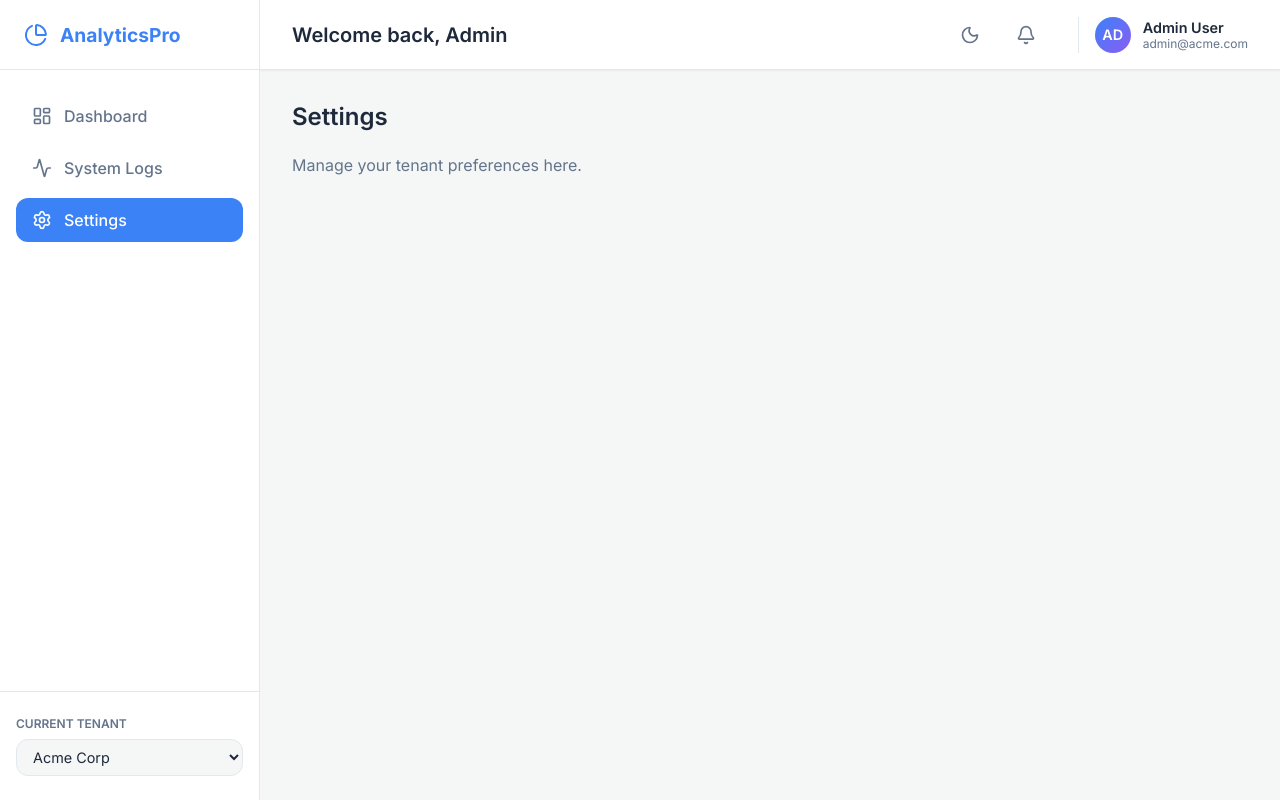
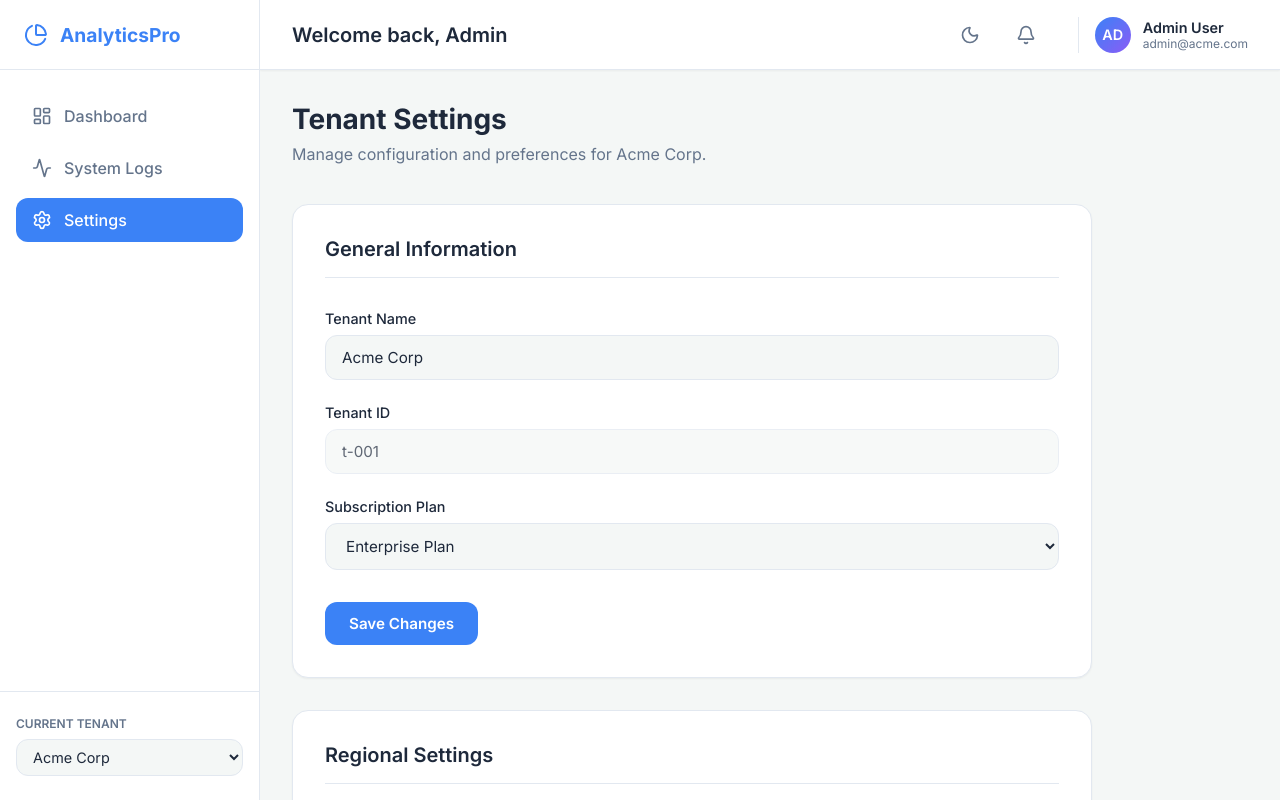
Before and after one commit to florexdev/Analytics-Dashboard, a React (Vite) app: page /settings in a window 1280 px wide. Shown: the top 800 px of the page. Built offline with nearby package versions, Linux system fonts and the light colour scheme.

Commit message:
feat: add KPICard component and tenant settings page

```diff
--- a/src/components/KPICard.tsx
+++ b/src/components/KPICard.tsx
@@ -11,7 +11,7 @@ interface KPICardProps {
   iconBgColor?: string;
 }
 
-export const KPICard: React.FC<KPICardProps> = ({
+export const KPICard: React.FC<KPICardProps> = React.memo(({
   title,
   value,
   trend,
@@ -38,4 +38,4 @@ export const KPICard: React.FC<KPICardProps> = ({
       </div>
     </div>
   );
-};
+});
--- /dev/null
+++ b/src/pages/Settings.module.css
@@ -0,0 +1,85 @@
+.container {
+  display: flex;
+  flex-direction: column;
+  gap: 32px;
+  max-width: 800px;
+}
+
+.header {
+  margin-bottom: 8px;
+}
+
+.title {
+  font-size: 1.75rem;
+  font-weight: 700;
+  margin-bottom: 8px;
+}
+
+.subtitle {
+  color: var(--text-secondary);
+  font-size: 1rem;
+}
+
+.card {
+  background-color: var(--bg-secondary);
+  border: 1px solid var(--border-color);
+  border-radius: var(--radius-lg);
+  padding: 32px;
+  box-shadow: var(--shadow-sm);
+  display: flex;
+  flex-direction: column;
+  gap: 24px;
+}
+
+.cardTitle {
+  font-size: 1.25rem;
+  font-weight: 600;
+  border-bottom: 1px solid var(--border-color);
+  padding-bottom: 16px;
+  margin-bottom: 8px;
+}
+
+.formGroup {
+  display: flex;
+  flex-direction: column;
+  gap: 8px;
+}
+
+.label {
+  font-size: 0.9rem;
+  font-weight: 500;
+  color: var(--text-primary);
+}
+
+.input {
+  padding: 12px 16px;
+  border-radius: var(--radius-md);
+  border: 1px solid var(--border-color);
+  background-color: var(--bg-primary);
+  color: var(--text-primary);
+  font-family: inherit;
+  font-size: 0.95rem;
+  outline: none;
+  transition: var(--transition-fast);
+}
+
+.input:focus {
+  border-color: var(--accent-primary);
+}
+
+.saveBtn {
+  align-self: flex-start;
+  padding: 12px 24px;
+  background-color: var(--accent-primary);
+  color: white;
+  border-radius: var(--radius-md);
+  font-weight: 600;
+  font-size: 0.95rem;
+  transition: var(--transition-fast);
+  margin-top: 8px;
+}
+
+.saveBtn:hover {
+  background-color: var(--accent-hover);
+  transform: translateY(-1px);
+}
--- a/src/pages/Settings.tsx
+++ b/src/pages/Settings.tsx
@@ -1,10 +1,56 @@
 import React from 'react';
+import { useTenant } from '../context/TenantContext';
+import styles from './Settings.module.css';
 
 export const Settings: React.FC = () => {
+  const { currentTenant } = useTenant();
+
   return (
-    <div>
-      <h1 style={{ marginBottom: '24px', fontSize: '1.5rem', fontWeight: 600 }}>Settings</h1>
-      <p style={{ color: 'var(--text-secondary)' }}>Manage your tenant preferences here.</p>
+    <div className={styles.container}>
+      <div className={styles.header}>
+        <h1 className={styles.title}>Tenant Settings</h1>
+        <p className={styles.subtitle}>Manage configuration and preferences for {currentTenant.name}.</p>
+      </div>
+
+      <div className={styles.card}>
+        <h2 className={styles.cardTitle}>General Information</h2>
+
+        <div className={styles.formGroup}>
+          <label className={styles.label}>Tenant Name</label>
+          <input type="text" className={styles.input} defaultValue={currentTenant.name} />
+        </div>
+
+        <div className={styles.formGroup}>
+          <label className={styles.label}>Tenant ID</label>
+          <input type="text" className={styles.input} defaultValue={currentTenant.id} disabled style={{ opacity: 0.7, cursor: 'not-allowed' }} />
+        </div>
+
+        <div className={styles.formGroup}>
+          <label className={styles.label}>Subscription Plan</label>
+          <select className={styles.input} defaultValue={currentTenant.plan}>
+            <option value="basic">Basic Plan</option>
+            <option value="pro">Pro Plan</option>
+            <option value="enterprise">Enterprise Plan</option>
+          </select>
+        </div>
+
+        <button className={styles.saveBtn}>Save Changes</button>
+      </div>
+
+      <div className={styles.card}>
+        <h2 className={styles.cardTitle}>Regional Settings</h2>
+
+        <div className={styles.formGroup}>
+          <label className={styles.label}>Timezone</label>
+          <select className={styles.input} defaultValue="UTC">
+            <option value="UTC">UTC (Universal Coordinated Time)</option>
+            <option value="EST">EST (Eastern Standard Time)</option>
+            <option value="PST">PST (Pacific Standard Time)</option>
+          </select>
+        </div>
+
+        <button className={styles.saveBtn}>Update Region</button>
+      </div>
     </div>
   );
 };
```
